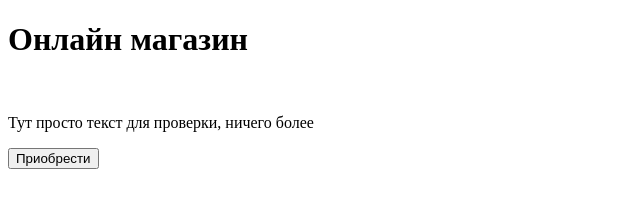
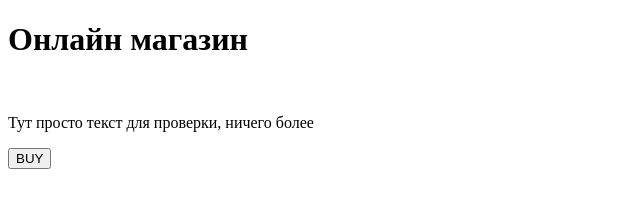
Before and after one commit to shymi001/name, a plain HTML site: page gogole/index.html in a window 1280 px wide. Shown: the whole page, without its empty margins (0-640 px from the left). Drawn offline with Linux system fonts and the light colour scheme.

Commit message:
Update index.html

```diff
--- a/gogole/index.html
+++ b/gogole/index.html
@@ -12,7 +12,7 @@
         <h1>Онлайн магазин</h1>
         <img scr="https://i.pinimg.com/originals/fd/35/3b/fd353bb528c54de0274c947135149033.png">
         <p>Тут просто текст для проверки, ничего более</p>
-        <button id="buy">Приобрести</button>
+        <button id="buy">BUY</button>
     </div>
 </body>
 </html>
```
